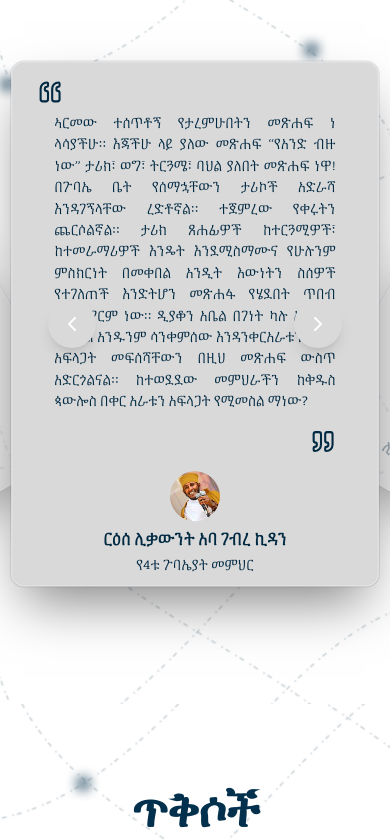
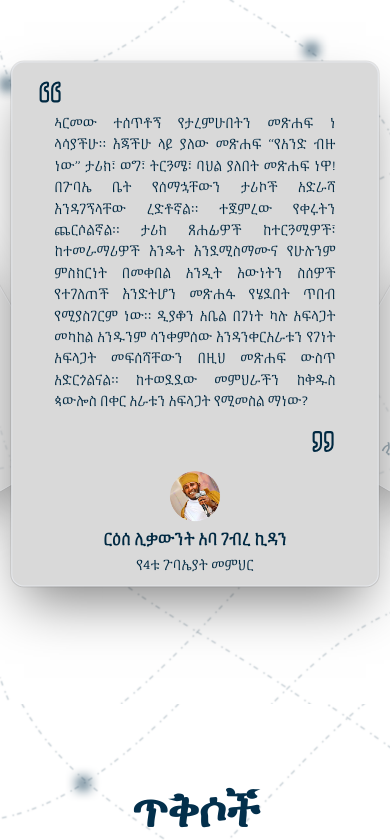
Before and after one commit to MekdelawitGebre/st-paul-book, a Next.js app: page / in a window 390 px wide. Shown: the part 3418-4258 px from the top of the page. Built offline with nearby package versions, Linux system fonts and the light colour scheme; a web font is replaced by a local one.

Commit message:
fix :the swiping effect for mobile

```diff
--- a/components/testimonials.tsx
+++ b/components/testimonials.tsx
@@ -4,6 +4,7 @@ import React from "react";
 import Image from "next/image";
 import { Card, CardContent } from "@/components/ui/card";
 import { ChevronLeft, ChevronRight, Quote } from "lucide-react";
+import { useSwipeable } from "react-swipeable";
 import testimonialsData from "@/data/testimonials.json";
 
 const cardConfig = {
@@ -53,6 +54,14 @@ export default function Testimonials() {
     );
   };
 
+  // Swipe handlers using react-swipeable
+  const handlers = useSwipeable({
+    onSwipedLeft: () => handleNext(),
+    onSwipedRight: () => handlePrevious(),
+
+    trackMouse: true, // optional: allow swipe with mouse drag too
+  });
+
   return (
     <section
       id="testimonials"
@@ -89,19 +98,24 @@ export default function Testimonials() {
           </h2>
         </div>
 
-        <div className="relative flex items-center justify-center w-full h-[600px]">
-          {/* Arrows */}
+        <div
+          {...handlers}
+          className="relative flex items-center justify-center w-full h-[600px] touch-pan-x"
+        >
+          {/* Arrows - only visible on md+ */}
           <button
             onClick={handlePrevious}
-            className="absolute left-4 top-1/2 transform -translate-y-1/2 text-white p-3 rounded-full hover:opacity-80 transition-colors shadow-lg z-30"
+            className="hidden md:block absolute left-4 top-1/2 transform -translate-y-1/2 text-white p-3 rounded-full hover:opacity-80 transition-colors shadow-lg z-30"
             style={{ backgroundColor: "#D9D9D9" }}
+            aria-label="Previous testimonial"
           >
             <ChevronLeft size={24} />
           </button>
           <button
             onClick={handleNext}
-            className="absolute right-4 top-1/2 transform -translate-y-1/2 text-white p-3 rounded-full hover:opacity-80 transition-colors shadow-lg z-30"
+            className="hidden md:block absolute right-4 top-1/2 transform -translate-y-1/2 text-white p-3 rounded-full hover:opacity-80 transition-colors shadow-lg z-30"
             style={{ backgroundColor: "#D9D9D9" }}
+            aria-label="Next testimonial"
           >
             <ChevronRight size={24} />
           </button>
--- a/package.json
+++ b/package.json
@@ -50,10 +50,11 @@
     "next": "15.2.4",
     "next-themes": "^0.4.4",
     "react": "^18.2.0",
+    "react-day-picker": "9.8.0",
     "react-dom": "^18.2.0",
-    "react-day-picker": "9.8.0",
     "react-hook-form": "^7.54.1",
     "react-resizable-panels": "^2.1.7",
+    "react-swipeable": "^7.0.2",
     "recharts": "2.15.0",
     "sonner": "^1.7.1",
     "tailwind-merge": "^2.5.5",
```
Also changed, not shown: 1 other file (tests, documents, lock files or other folders). Lines whose indentation alone changed are shown as unchanged.
